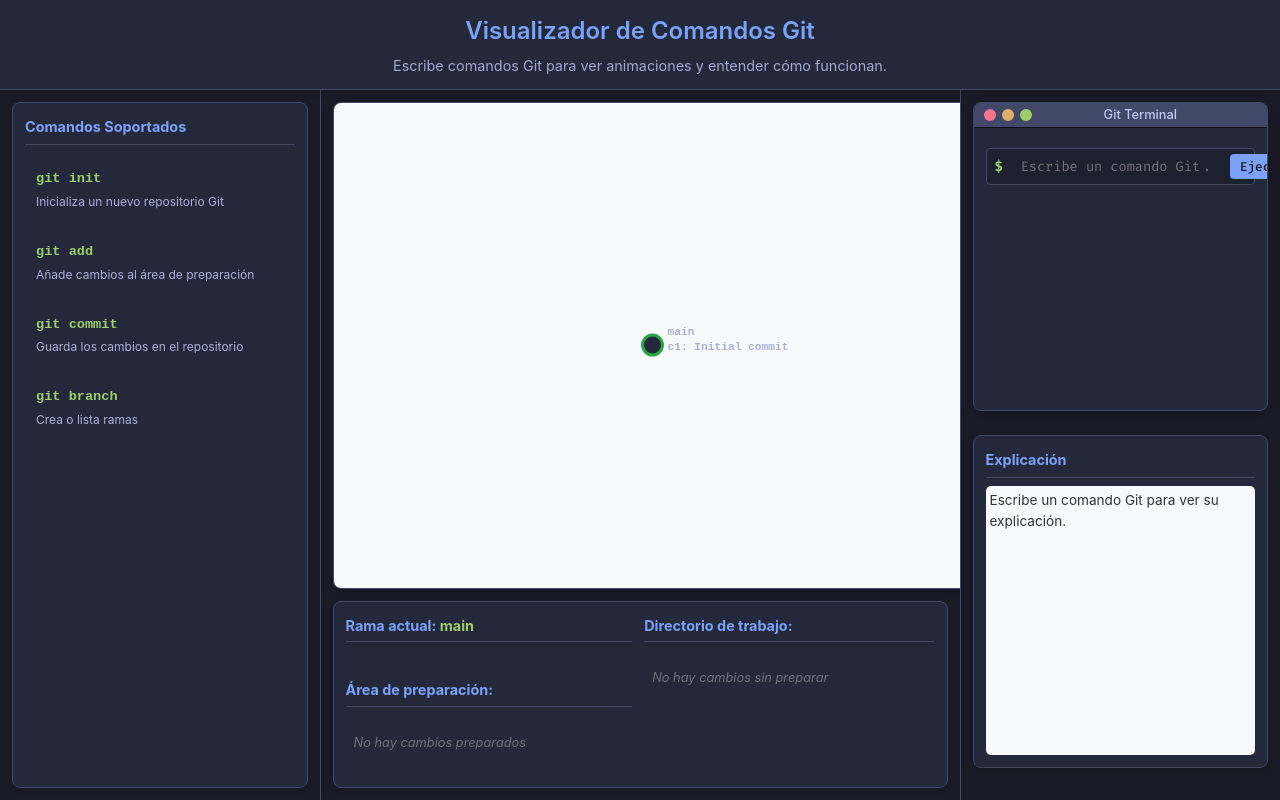
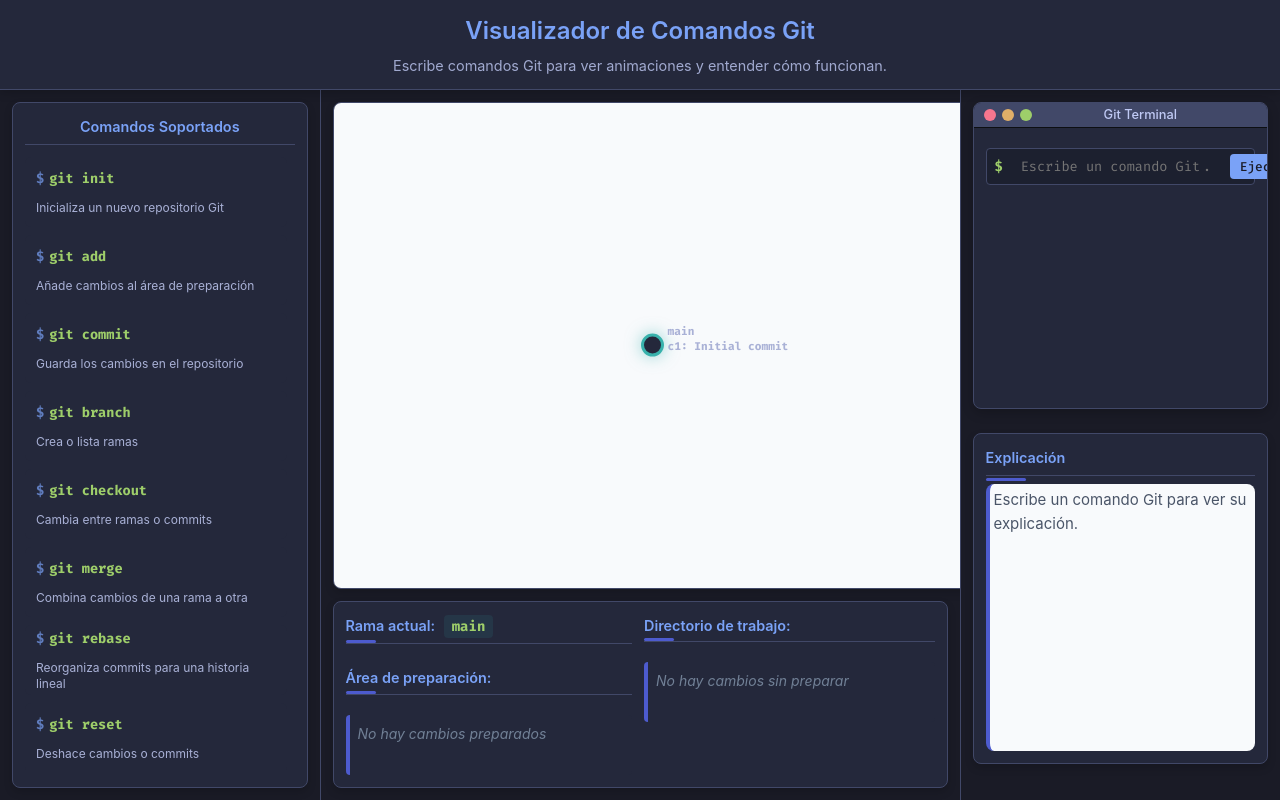
Before and after one commit to Daniel-Santiago-Acosta-1013/gitViz, a React (Vite) app: page / in a window 1280 px wide. Built offline with nearby package versions, Linux system fonts and the light colour scheme.

Commit message:
style: Enhance UI consistency across components with updated styles and improved hover effects

```diff
--- a/src/components/CommandList/CommandList.css
+++ b/src/components/CommandList/CommandList.css
@@ -1,47 +1,99 @@
 .command-list {
-  background-color: #fff;
-  padding: 15px;
-  border-radius: 8px;
-  box-shadow: 0 2px 10px rgba(0, 0, 0, 0.1);
+  background-color: #1e1e2e;
+  padding: 20px;
+  border-radius: 10px;
+  box-shadow: 0 4px 15px rgba(0, 0, 0, 0.2);
+  border: 1px solid #414868;
+  transition: all 0.3s ease;
+  display: flex;
+  flex-direction: column;
+  height: 100%;
+  min-height: 100%;
+}
+
+.command-list:hover {
+  box-shadow: 0 6px 18px rgba(0, 0, 0, 0.25);
 }
 
 .command-list h3 {
   margin-top: 0;
   margin-bottom: 15px;
-  color: #333;
-  font-size: 16px;
+  color: #7aa2f7;
+  font-size: 18px;
+  font-weight: 600;
+  position: relative;
+  padding-bottom: 8px;
+  border-bottom: 2px solid #414868;
+  text-align: center;
 }
 
 .commands-grid {
-  display: grid;
-  grid-template-columns: repeat(auto-fill, minmax(140px, 1fr));
+  display: flex;
+  flex-direction: column;
   gap: 10px;
-  max-height: 300px;
+  flex: 1;
   overflow-y: auto;
+  padding-right: 8px;
+  scrollbar-width: thin;
+  scrollbar-color: #414868 #1e1e2e;
+  margin-bottom: 5px;
+}
+
+.commands-grid::-webkit-scrollbar {
+  width: 6px;
+}
+
+.commands-grid::-webkit-scrollbar-track {
+  background: #1e1e2e;
+  border-radius: 3px;
+}
+
+.commands-grid::-webkit-scrollbar-thumb {
+  background-color: #414868;
+  border-radius: 3px;
 }
 
 .command-item {
-  background-color: #f8f9fa;
-  border-radius: 5px;
-  padding: 10px;
+  background-color: #24283b;
+  border-radius: 8px;
+  padding: 12px;
   cursor: pointer;
-  transition: background-color 0.2s, transform 0.1s;
+  transition: all 0.3s ease;
+  border-left: 4px solid #7aa2f7;
+  display: flex;
+  flex-direction: column;
+  gap: 6px;
+  position: relative;
+  min-height: 70px;
+  justify-content: center;
 }
 
 .command-item:hover {
-  background-color: #e9ecef;
+  background-color: #2c3149;
   transform: translateY(-2px);
+  box-shadow: 0 4px 12px rgba(0, 0, 0, 0.2);
+  border-left-color: #9ece6a;
 }
 
 .command-name {
-  font-weight: bold;
-  color: #495057;
-  margin-bottom: 5px;
-  font-family: monospace;
+  font-weight: 600;
+  color: #9ece6a;
+  margin-bottom: 2px;
+  font-family: 'Fira Code', monospace;
+  font-size: 15px;
+  display: flex;
+  align-items: center;
+}
+
+.command-name::before {
+  content: '$ ';
+  margin-right: 5px;
+  color: #7aa2f7;
+  opacity: 0.7;
 }
 
 .command-desc {
-  font-size: 12px;
-  color: #6c757d;
+  font-size: 13px;
+  color: #a9b1d6;
   line-height: 1.4;
 }
--- a/src/components/CommandList/CommandList.tsx
+++ b/src/components/CommandList/CommandList.tsx
@@ -8,6 +8,10 @@ interface CommandListProps {
 }
 
 const CommandList: React.FC<CommandListProps> = ({ commands, setCommand }) => {
+  const handleCommandClick = (cmdName: string) => {
+    setCommand(cmdName);
+  };
+
   return (
     <div className="command-list">
       <h3>Comandos Soportados</h3>
@@ -16,7 +20,8 @@ const CommandList: React.FC<CommandListProps> = ({ commands, setCommand }) => {
           <div
             key={i}
             className="command-item"
-            onClick={() => setCommand(cmd.name)}
+            onClick={() => handleCommandClick(cmd.name)}
+            aria-label={`Ejecutar: ${cmd.name}`}
           >
             <div className="command-name">{cmd.name}</div>
             <div className="command-desc">{cmd.desc}</div>
--- a/src/components/CommandTerminal/CommandTerminal.css
+++ b/src/components/CommandTerminal/CommandTerminal.css
@@ -1,23 +1,29 @@
 .terminal {
   width: 100%;
-  border-radius: 8px;
+  border-radius: 10px;
   overflow: hidden;
-  background-color: #282c34;
-  box-shadow: 0 2px 10px rgba(0, 0, 0, 0.2);
-  margin-bottom: 20px;
+  background-color: #1e1e2e;
+  box-shadow: 0 4px 15px rgba(0, 0, 0, 0.25);
+  margin-bottom: 24px;
+  transition: all 0.3s ease;
+}
+
+.terminal:hover {
+  box-shadow: 0 6px 20px rgba(0, 0, 0, 0.3);
 }
 
 .terminal-header {
   display: flex;
   align-items: center;
-  background-color: #1e2227;
-  padding: 8px 15px;
+  background-color: #16161e;
+  padding: 10px 15px;
   border-bottom: 1px solid #0d0f12;
 }
 
 .terminal-title {
-  color: #adb5bd;
+  color: #d9e0ee;
   font-size: 14px;
+  font-weight: 600;
   margin-left: 20px;
 }
 
@@ -26,6 +32,11 @@
   height: 12px;
   border-radius: 50%;
   margin-right: 8px;
+  transition: opacity 0.2s;
+}
+
+.terminal-button:hover {
+  opacity: 0.8;
 }
 
 .terminal-button.red {
@@ -41,31 +52,49 @@
 }
 
 .terminal-content {
-  padding: 15px;
-  color: #f8f9fa;
-  font-family: monospace;
+  padding: 18px;
+  color: #f0f0f0;
+  font-family: 'Fira Code', 'Consolas', monospace;
   font-size: 14px;
-  line-height: 1.5;
+  line-height: 1.6;
   max-height: 400px;
   overflow-y: auto;
+  scrollbar-width: thin;
+  scrollbar-color: #444 #1e1e2e;
+}
+
+.terminal-content::-webkit-scrollbar {
+  width: 8px;
+}
+
+.terminal-content::-webkit-scrollbar-track {
+  background: #1e1e2e;
+}
+
+.terminal-content::-webkit-scrollbar-thumb {
+  background-color: #444;
+  border-radius: 4px;
 }
 
 .history-item {
-  margin-bottom: 8px;
+  margin-bottom: 10px;
   white-space: pre-wrap;
   word-break: break-all;
+  opacity: 0.9;
 }
 
 .prompt {
-  color: #27c93f;
+  color: #50fa7b;
   font-weight: bold;
-  margin-right: 8px;
+  margin-right: 10px;
 }
 
 .command-input-container {
   display: flex;
   align-items: center;
-  margin-top: 10px;
+  margin-top: 15px;
+  padding: 6px 0;
+  border-top: 1px dashed #444;
 }
 
 .command-input {
@@ -73,55 +102,73 @@
   background-color: transparent;
   border: none;
   color: #f8f9fa;
-  font-family: monospace;
+  font-family: 'Fira Code', 'Consolas', monospace;
   font-size: 14px;
-  padding: 5px;
+  padding: 8px 5px;
   outline: none;
   margin: 0 8px;
+  caret-color: #50fa7b;
 }
 
 .execute-button {
-  background-color: #4e73df;
+  background-color: #4d5bce;
   color: white;
   border: none;
-  padding: 5px 10px;
-  border-radius: 4px;
+  padding: 8px 14px;
+  border-radius: 6px;
   cursor: pointer;
-  font-size: 12px;
-  transition: background-color 0.2s;
+  font-size: 13px;
+  font-weight: 600;
+  transition: background-color 0.2s, transform 0.1s;
+  display: flex;
+  align-items: center;
+  justify-content: center;
 }
 
 .execute-button:hover {
-  background-color: #375bd2;
+  background-color: #5a6ad2;
+  transform: translateY(-2px);
+}
+
+.execute-button:active {
+  transform: translateY(0);
 }
 
 .execute-button:disabled {
-  background-color: #6c757d;
+  background-color: #586185;
   cursor: not-allowed;
+  transform: none;
 }
 
 .error-message {
-  color: #e74c3c;
-  margin: 10px 0;
+  color: #ff5555;
+  margin: 12px 0;
+  padding: 10px;
+  background-color: rgba(255, 85, 85, 0.1);
+  border-radius: 5px;
+  border-left: 3px solid #ff5555;
 }
 
 .suggestions {
-  margin-top: 10px;
+  margin-top: 12px;
   display: flex;
   flex-wrap: wrap;
-  gap: 5px;
+  gap: 8px;
 }
 
 .suggestion-item {
-  background-color: #3d4452;
+  background-color: #3d425b;
   color: #f8f9fa;
-  padding: 2px 8px;
-  border-radius: 4px;
+  padding: 4px 10px;
+  border-radius: 6px;
   font-size: 12px;
   cursor: pointer;
-  transition: background-color 0.2s;
+  transition: all 0.2s;
+  border: 1px solid transparent;
 }
 
 .suggestion-item:hover {
-  background-color: #4e73df;
+  background-color: #4d5bce;
+  transform: translateY(-2px);
+  border-color: #6272a4;
 }
--- a/src/components/ExplanationPanel/ExplanationPanel.css
+++ b/src/components/ExplanationPanel/ExplanationPanel.css
@@ -1,27 +1,55 @@
 .explanation-panel {
-  background-color: #fff;
-  padding: 15px;
-  border-radius: 8px;
-  box-shadow: 0 2px 10px rgba(0, 0, 0, 0.1);
-  margin-bottom: 20px;
+  background-color: #ffffff;
+  padding: 20px;
+  border-radius: 10px;
+  box-shadow: 0 4px 15px rgba(0, 0, 0, 0.08);
+  margin-bottom: 24px;
+  transition: all 0.3s ease;
+  border: 1px solid #eaeaea;
+}
+
+.explanation-panel:hover {
+  box-shadow: 0 6px 18px rgba(0, 0, 0, 0.12);
 }
 
 .explanation-panel h3 {
   margin-top: 0;
-  margin-bottom: 10px;
-  color: #333;
-  font-size: 16px;
+  margin-bottom: 16px;
+  color: #2d3748;
+  font-size: 18px;
+  font-weight: 600;
+  display: flex;
+  align-items: center;
+  position: relative;
+}
+
+.explanation-panel h3::after {
+  content: '';
+  position: absolute;
+  bottom: -6px;
+  left: 0;
+  width: 40px;
+  height: 3px;
+  background-color: #4d5bce;
+  border-radius: 3px;
 }
 
 .explanation-content {
-  background-color: #f8f9fa;
-  border-radius: 5px;
-  padding: 15px;
-  min-height: 80px;
+  background-color: #f8fafc;
+  border-radius: 8px;
+  padding: 18px;
+  min-height: 100px;
+  border-left: 4px solid #4d5bce;
+  transition: all 0.2s ease;
+}
+
+.explanation-content:hover {
+  box-shadow: 0 2px 8px rgba(0, 0, 0, 0.05);
 }
 
 .explanation-content p {
   margin: 0;
-  color: #333;
-  line-height: 1.5;
+  color: #4a5568;
+  line-height: 1.6;
+  font-size: 15px;
 }
--- a/src/components/GitGraph/GitGraph.css
+++ b/src/components/GitGraph/GitGraph.css
@@ -1,79 +1,136 @@
 .git-graph {
   width: 100%;
   height: 100%;
+  min-height: 400px;
   position: relative;
-  border-radius: 8px;
+  border-radius: 10px;
   overflow: hidden;
-  box-shadow: 0 2px 10px rgba(0, 0, 0, 0.1);
-  background: #fff;
+  box-shadow: 0 4px 15px rgba(0, 0, 0, 0.08);
+  background: #ffffff;
+  border: 1px solid #eaeaea;
+  transition: all 0.3s ease;
+}
+
+.git-graph:hover {
+  box-shadow: 0 6px 20px rgba(0, 0, 0, 0.12);
 }
 
 .git-svg {
   width: 100%;
   height: 100%;
-  background-color: #f8f9fa;
+  background-color: #f8fafc;
+  transition: background-color 0.3s ease;
 }
 
 /* Estilos para los enlaces entre nodos */
 .link {
-  stroke: #999;
-  stroke-width: 2px;
-  stroke-opacity: 0.6;
+  stroke: #a0aec0;
+  stroke-width: 2.5px;
+  stroke-opacity: 0.7;
+  transition: stroke-width 0.2s, stroke-opacity 0.2s;
+}
+
+.link:hover {
+  stroke-width: 3.5px;
+  stroke-opacity: 0.9;
 }
 
 .merge-link {
-  stroke: #999;
-  stroke-width: 2px;
-  stroke-opacity: 0.6;
+  stroke: #a0aec0;
+  stroke-width: 2.5px;
+  stroke-opacity: 0.7;
   stroke-dasharray: 5, 5;
+  transition: stroke-width 0.2s, stroke-opacity 0.2s;
+}
+
+.merge-link:hover {
+  stroke-width: 3.5px;
+  stroke-opacity: 0.9;
 }
 
 /* Estilos para los nodos de commit */
 .commit-node {
   stroke: #fff;
   stroke-width: 2px;
-  fill: #6c757d;
+  fill: #4a5568;
   cursor: pointer;
+  filter: drop-shadow(0px 2px 3px rgba(0,0,0,0.1));
+  transition: all 0.2s ease;
+}
+
+.commit-node:hover {
+  stroke-width: 3px;
+  transform: scale(1.1);
+  filter: drop-shadow(0px 3px 5px rgba(0,0,0,0.2));
 }
 
 .commit-node.highlighted {
-  stroke: #ffc107;
+  stroke: #ffd43b;
   stroke-width: 3px;
+  filter: drop-shadow(0px 0px 8px rgba(255, 212, 59, 0.5));
 }
 
 .commit-node.head {
-  stroke: #28a745;
+  stroke: #38b2ac;
   stroke-width: 3px;
+  filter: drop-shadow(0px 0px 8px rgba(56, 178, 172, 0.5));
 }
 
-/* Colores específicos para ramas */
+/* Colores específicos para ramas con colores más atractivos */
 .branch-main {
-  fill: #2ecc71;
+  fill: #38b2ac; /* Teal */
 }
 
 .branch-develop {
-  fill: #3498db;
+  fill: #4c51bf; /* Indigo */
 }
 
 .branch-feature {
-  fill: #9b59b6;
+  fill: #805ad5; /* Purple */
 }
 
 .branch-hotfix {
-  fill: #e74c3c;
+  fill: #e53e3e; /* Red */
+}
+
+.branch-release {
+  fill: #dd6b20; /* Orange */
+}
+
+/* Añadir más colores para diferentes tipos de ramas */
+.branch-bugfix {
+  fill: #d69e2e; /* Yellow */
+}
+
+.branch-experimental {
+  fill: #319795; /* Teal darker */
 }
 
 /* Estilos para las etiquetas */
 .commit-label {
-  font-size: 10px;
-  font-family: monospace;
+  font-size: 11px;
+  font-family: 'Fira Code', 'Consolas', monospace;
+  fill: #4a5568;
+  font-weight: 500;
   pointer-events: none;
+  transition: fill 0.2s ease;
 }
 
 .branch-label {
-  font-size: 10px;
+  font-size: 11px;
   font-weight: bold;
-  font-family: monospace;
-  fill: #495057;
+  font-family: 'Fira Code', 'Consolas', monospace;
+  fill: #2d3748;
   pointer-events: none;
+  text-shadow: 0px 1px 2px rgba(255,255,255,0.8);
+  transition: fill 0.2s ease;
 }
+
+/* Grupo de nodos para mejor interacción */
+.node-group:hover .commit-label {
+  fill: #1a202c;
+}
+
+.node-group:hover .branch-label {
+  fill: #1a202c;
+}
--- a/src/components/GitVisualizer/GitVisualizer.css
+++ b/src/components/GitVisualizer/GitVisualizer.css
@@ -85,6 +85,7 @@ body {
     background-color: var(--background-color);
     display: flex;
     flex-direction: column;
+    height: 100%; /* Asegurar altura completa */
     overflow: hidden;
 }
 
--- a/src/components/RepoState/RepoState.css
+++ b/src/components/RepoState/RepoState.css
@@ -2,49 +2,94 @@
   display: flex;
   flex-direction: column;
   gap: 20px;
-  background-color: #fff;
+  background-color: #ffffff;
   padding: 20px;
-  border-radius: 8px;
-  box-shadow: 0 2px 10px rgba(0, 0, 0, 0.1);
+  border-radius: 10px;
+  box-shadow: 0 4px 15px rgba(0, 0, 0, 0.08);
+  border: 1px solid #eaeaea;
+  transition: all 0.3s ease;
+}
+
+.repo-state:hover {
+  box-shadow: 0 6px 18px rgba(0, 0, 0, 0.12);
 }
 
 .state-section {
   display: flex;
   flex-direction: column;
-  gap: 10px;
+  gap: 12px;
 }
 
 .state-section h3 {
   margin: 0;
   font-size: 16px;
-  color: #333;
+  color: #2d3748;
+  font-weight: 600;
+  position: relative;
+  padding-bottom: 8px;
+}
+
+.state-section h3::after {
+  content: '';
+  position: absolute;
+  bottom: 0;
+  left: 0;
+  width: 30px;
+  height: 3px;
+  background-color: #4d5bce;
+  border-radius: 3px;
 }
 
 .branch-name {
-  font-weight: bold;
-  color: #28a745;
+  font-weight: 700;
+  color: #38b2ac;
+  background-color: rgba(56, 178, 172, 0.1);
+  padding: 2px 8px;
+  border-radius: 4px;
+  margin-left: 5px;
+  font-family: 'Fira Code', monospace;
+  font-size: 14px;
 }
 
 .state-content {
-  background-color: #f8f9fa;
-  border-radius: 5px;
-  padding: 10px;
-  min-height: 50px;
+  background-color: #f8fafc;
+  border-radius: 8px;
+  padding: 16px;
+  min-height: 60px;
+  border-left: 4px solid #4d5bce;
+  transition: all 0.2s ease;
+}
+
+.state-content:hover {
+  box-shadow: 0 2px 8px rgba(0, 0, 0, 0.05);
 }
 
 .state-content ul {
   margin: 0;
   padding: 0 0 0 20px;
-  list-style-type: square;
+  list-style-type: none;
 }
 
 .state-content li {
-  margin-bottom: 5px;
-  font-family: monospace;
+  margin-bottom: 8px;
+  font-family: 'Fira Code', monospace;
+  font-size: 14px;
+  color: #4a5568;
+  position: relative;
+  padding-left: 5px;
+}
+
+.state-content li::before {
+  content: '›';
+  position: absolute;
+  left: -15px;
+  color: #4d5bce;
+  font-weight: bold;
 }
 
 .state-content p {
-  color: #6c757d;
+  color: #718096;
   font-style: italic;
   margin: 0;
+  font-size: 14px;
 }
```
